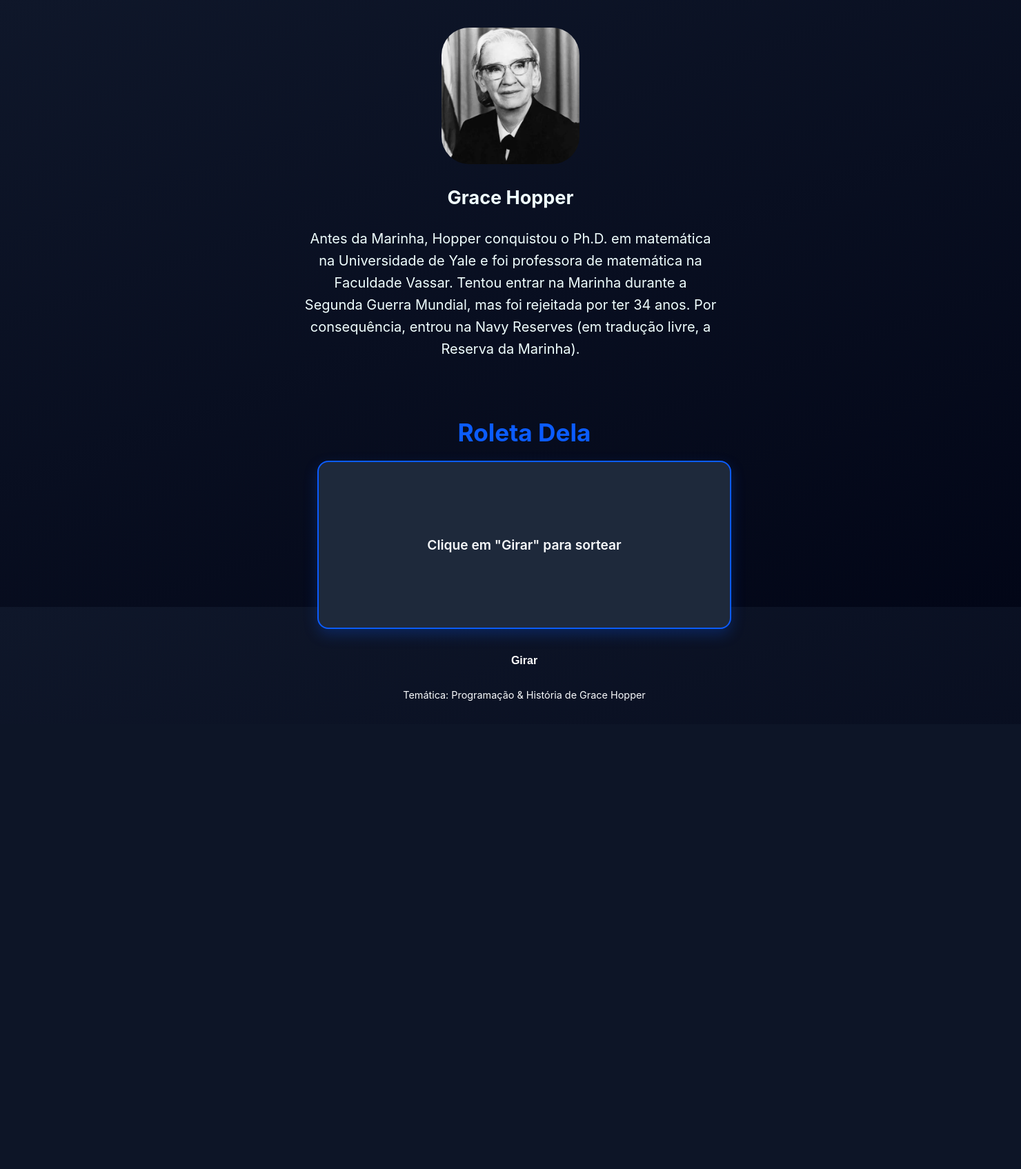
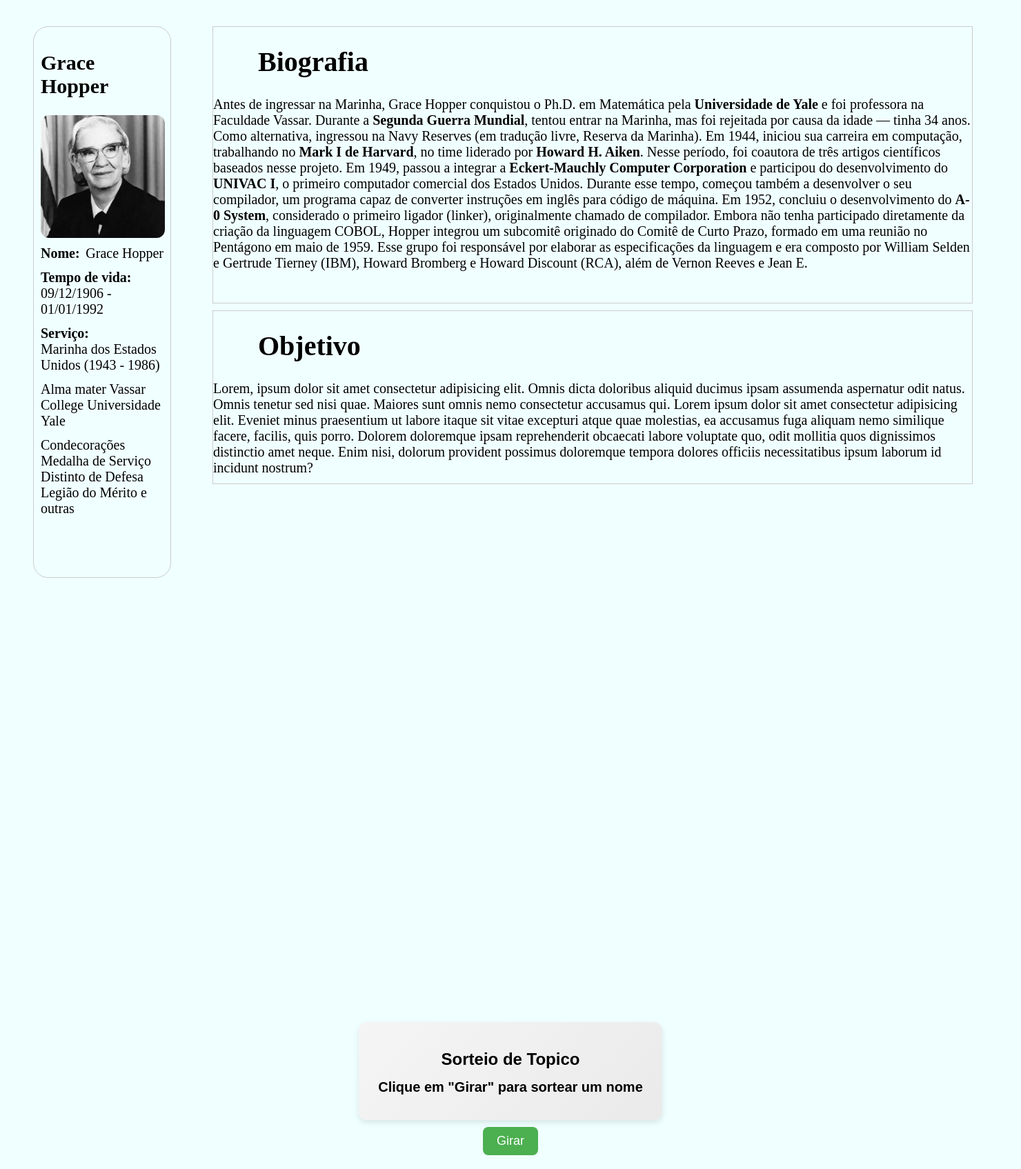
Before and after one commit to SRicardom/Apresentacao-Grace-Hopper, a FastAPI app: page / in a window 1480 px wide. Shown: the whole page at 69% size. Before the commit the page ends 1017 px from the top, so only its background shows below. Run offline with FastAPI, Linux system fonts and the light colour scheme.

Commit message:
morra pedro

```diff
--- a/main.py
+++ b/main.py
@@ -4,6 +4,7 @@ from fastapi.templating import Jinja2Templates
 from fastapi.staticfiles import StaticFiles
 import random
 
+topicos = ["Topico1", "Topico2", "Topico3","Topico4","Topico5"]
 
 app = FastAPI()
 
@@ -14,11 +15,14 @@ template = Jinja2Templates(directory="templates")
 @app.get("/", response_class=HTMLResponse)
 def home(request: Request):
 
-    def randomizar_topico():
-        pass
-
-
     return template.TemplateResponse(
-        "introducao.html",
+        "home.html",
         {"request": request, "nome": "Maurino"}
     )
+
+@app.get("/topicos")
+def get_topico():
+
+    topico = random.choice(topicos)
+
+    return {"topico": topico}
--- a/static/css/style.css
+++ b/static/css/style.css
@@ -1,96 +1,170 @@
-body {
-    margin: 0;
-    height: 100vh;
-    display: flex;
-    align-items: center;
-    flex-direction: column;
-    justify-content: flex-start;
-    background: linear-gradient(160deg, #0f172a, #020617);
-    font-family: 'Inter', system-ui, sans-serif;
-    color: #f8fafc;
-    padding: 40px 20px;
+body{
+    background-color: azure;
+}
+ul{
+    list-style: none;
+}
+.informacao{
+    position: relative;
+    width: 200px;
+    height: 800px;
+    border: 1px solid #ccc;
+    font-size: clamp(12px, 2vw, 20px);
+    overflow-wrap: break-word;
+    left: 40px;
+    top: 30px;
+    padding: 10px;
+    box-sizing: border-box;
+    border-radius: 22px;
 }
 
-.container {
-    text-align: center;
-    max-width: 700px;
-    width: 100%;
-    padding: 20px;
+.informacao ul {
+    list-style: none;
+    padding: 0;
+    margin: 0;
 }
 
-h1 {
-    font-size: 2.2rem;
-    margin-bottom: 20px;
-    color: #0b5cff;
+.informacao li {
+    display: flex;                /* organiza campo e valor lado a lado */
+    justify-content: space-between; /* campo à esquerda, valor à direita */
+    padding: 6px 0;
 }
 
-.biografia {
-    text-align: center;
-    /* centraliza a imagem dentro do container */
-    text-align: center;
-    margin-bottom: 40px;
 
+.biografia{
+    width: 1100px;
+    height: 400px;
+    border: 1px solid #ccc;
+    font-size: clamp(12px, 2vw, 20px);
+    overflow-wrap: break-word;
+    position: relative;
+    top:-770px;
+    left: 300px;
 }
 
-#foto-grace {
-    border-radius: 40px;
-    width: 120px;
-    text-align: center;
+.titulo{
+   position: relative;
+   left: 65px;
 }
 
-.texto {
-    color: azure;
-    font-size: 18px;
-    max-width: 600px;
-    margin: 20px auto;
-    line-height: 1.6;
-    text-align: center;
+
+.objetivo{
+    width: 1100px;
+    height: 250px;
+    border: 1px solid #ccc;
+    font-size: clamp(12px, 2vw, 20px);
+    overflow-wrap: break-word;
+    position: relative;
+    top: -760px;
+    left: 300px;
 }
 
-#foto-grace {
-    margin: auto;
-    border-radius: 40px;
-    width: 200px;
+.sorteio {
+    width: 90%;
+    max-width: 400px;
+    margin: 20px auto 10px auto; /* margem inferior menor */
+    padding: 20px;
+    border-radius: 12px;
+    background: linear-gradient(135deg, #f5f5f5, #eaeaea);
+    box-shadow: 0 4px 10px rgba(0,0,0,0.1);
+    text-align: center;
+    font-family: Arial, sans-serif;
 }
 
-#texto-grace {
-    font-size: 20px;
-    margin-bottom: 40px;
+.sorteio h2 {
+    margin-bottom: 10px;
+    font-size: clamp(16px, 2vw, 24px);
 }
 
-.Roleta-box {
-    background: #1e293b;
-    border: 2px solid #0b5cff;
-    border-radius: 16px;
-    padding: 30px;
-    min-height: 180px;
-    display: flex;
-    align-items: center;
-    justify-content: center;
-    font-size: 1.2rem;
-    font-weight: 600;
-    box-shadow: 0 8px 20px rgba(11, 92, 255, 0.25);
-    margin-bottom: 25px;
+#nome-aleatorio {
+    margin: 15px 0;
+    font-size: clamp(14px, 1.5vw, 20px);
+    font-weight: bold;
+    min-height: 24px; /* evita pular o layout */
 }
 
-.btn {
+.botao-container {
+    text-align: center; /* centraliza o botão fora da roleta */
+    margin-bottom: 20px;
+}
+
+#botao-sorteio {
+    padding: 10px 20px;
+    font-size: clamp(14px, 1.5vw, 18px);
+    border: none;
+    border-radius: 8px;
+    background-color: #4CAF50;
+    color: white;
+    cursor: pointer;
+}
+
+#botao-sorteio:hover {
+    background-color: #45a049;
+}
+
+#nome-aleatorio {
+    margin: 15px 0;
+    font-size: clamp(14px, 1.5vw, 20px);
+    font-weight: bold;
+    min-height: 24px; /* evita pular o layout ao carregar o nome */
+}
+
+#botao-sorteio {
+    padding: 10px 20px;
+    font-size: clamp(14px, 1.5vw, 18px);
+    border: none;
+    border-radius: 8px;
+    background-color: #4CAF50;
+    color: white;
+    cursor: pointer;
+}
+
+#botao-sorteio:hover {
+    background-color: #45a049;
+}
+
+
+
+#foto-grace{
+    width: 180px;
+    border-radius: 12px;
+}
+
+#tempo {
+    display: flex;
+    flex-direction: column;
+    align-items: flex-start;
+    padding: 6px 0;
+}
+
+#tempo span {
+    margin-top: 2px;
+    font-weight: normal;
+}
+
+#servico{
+    display: flex;
+    flex-direction: column;
+    align-items: flex-start;
+    padding: 6px 0;
+}
+
+#servico span{
+    margin-top: 2px;
+    font-weight: normal;
+}
+
+#botao{
     padding: 12px 22px;
     border-radius: 12px;
     border: none;
-    background: var(--accent);
-    color: #fff;
+    background: #0b5cff;
     font-size: 1rem;
     font-weight: 700;
     cursor: pointer;
     transition: 0.3s;
 }
 
-.btn:hover {
-    background: #2563eb;
+#botao:hover {
+    background: #0051ff;
 }
-
-footer {
-    margin-top: 20px;
-    font-size: 0.9rem;
-    color: var(--muted);
-}
--- /dev/null
+++ b/templates/home.html
@@ -0,0 +1,89 @@
+<!DOCTYPE html>
+<html lang="PT-br">
+
+<head>
+    <meta charset="UTF-8">
+    <meta name="viewport" content="width=device-width, initial-scale=1.0">
+    <title>FARPA</title>
+    <link rel="stylesheet" type="text/css" href="../static/css/style.css">
+</head>
+
+<body>
+
+    <div class="informacao">
+
+        <h2>Grace Hopper</h2>
+        <img id="foto-grace" src="../static/images/graceWhooper.png" alt="imagem de graceWhooper">
+        <ul>
+            <li><strong>Nome:</strong> Grace Hopper</li>
+            <li id="tempo"><strong>Tempo de vida:</strong> 09/12/1906 - 01/01/1992</li>
+            <li id="servico"><strong>Serviço:</strong> Marinha dos Estados Unidos (1943 - 1986)</li>
+            <li>Alma mater Vassar College
+                Universidade Yale</li>
+            <li>Condecorações Medalha de Serviço Distinto de Defesa
+                Legião do Mérito
+                e outras</li>
+        </ul>
+    </div>
+
+    <div class="biografia">
+        <h1 id="titulo-biografia" class="titulo">Biografia</h1>
+        <p id="texto">
+            Antes de ingressar na Marinha, Grace Hopper conquistou o Ph.D. em Matemática pela <strong>Universidade de
+                Yale</strong> e foi professora na Faculdade Vassar. Durante a <strong>Segunda Guerra Mundial</strong>,
+            tentou entrar na Marinha, mas foi rejeitada por causa da idade — tinha 34 anos. Como alternativa, ingressou
+            na Navy Reserves (em tradução livre, Reserva da Marinha). Em 1944, iniciou sua carreira em computação,
+            trabalhando no <strong>Mark I de Harvard</strong>, no time liderado por <strong>Howard H. Aiken</strong>.
+            Nesse período, foi coautora de três artigos científicos baseados nesse projeto. Em 1949, passou a integrar a
+            <strong>Eckert-Mauchly Computer Corporation</strong> e participou do desenvolvimento do <strong>UNIVAC
+                I</strong>, o primeiro computador comercial dos Estados Unidos. Durante esse tempo, começou também a
+            desenvolver o seu compilador, um programa capaz de converter instruções em inglês para código de máquina. Em
+            1952, concluiu o desenvolvimento do <strong>A-0 System</strong>, considerado o primeiro ligador (linker),
+            originalmente chamado de compilador. Embora não tenha participado diretamente da criação da linguagem COBOL,
+            Hopper integrou um subcomitê originado do Comitê de Curto Prazo, formado em uma reunião no Pentágono em maio
+            de 1959. Esse grupo foi responsável por elaborar as especificações da linguagem e era composto por William
+            Selden e Gertrude Tierney (IBM), Howard Bromberg e Howard Discount (RCA), além de Vernon Reeves e Jean E.
+        </p>
+    </div>
+
+    <div class="objetivo">
+        <h1 class="titulo">Objetivo</h1>
+        Lorem, ipsum dolor sit amet consectetur adipisicing elit. Omnis dicta doloribus aliquid ducimus ipsam assumenda
+        aspernatur odit natus. Omnis tenetur sed nisi quae. Maiores sunt omnis nemo consectetur accusamus qui. Lorem
+        ipsum dolor sit amet consectetur adipisicing elit. Eveniet minus praesentium ut labore itaque sit vitae
+        excepturi atque quae molestias, ea accusamus fuga aliquam nemo similique facere, facilis, quis porro.
+        Dolorem doloremque ipsam reprehenderit obcaecati labore voluptate quo, odit mollitia quos dignissimos distinctio
+        amet neque. Enim nisi, dolorum provident possimus doloremque tempora dolores officiis necessitatibus ipsum
+        laborum id incidunt nostrum?
+    </div>
+
+    <div class="sorteio">
+    <h2>Sorteio de Topico</h2>
+    <p id="nome-aleatorio">Clique em "Girar" para sortear um nome</p>
+</div>
+
+<div class="botao-container">
+    <button id="botao-sorteio">Girar</button>
+</div>
+
+<script>
+document.getElementById("botao-sorteio").addEventListener("click", async () => {
+    const nomeDisplay = document.getElementById("nome-aleatorio");
+
+    try {
+        // Substitua pela URL real da sua API
+        const response = await fetch("http://127.0.0.1:8000/topicos");
+        if (!response.ok) throw new Error("Erro na requisição");
+
+        const data = await response.json();
+        nomeDisplay.textContent = data.topico || "Nenhum nome encontrado";
+    } catch (error) {
+        console.error(error);
+        nomeDisplay.textContent = "Erro ao buscar nome";
+    }
+});
+</script>
+
+</body>
+
+</html>
--- a/templates/introducao.html
+++ /dev/null
@@ -1,36 +0,0 @@
-<!DOCTYPE html>
-<html lang="en">
-
-<head>
-    <meta charset="UTF-8">
-    <meta name="viewport" content="width=device-width, initial-scale=1.0">
-    <title>FARPA</title>
-    <link rel="stylesheet" type="text/css" href="../static/css/style.css">
-</head>
-
-<body>
-    <div class="biografia">
-        <img id="foto-grace" id="foto-grace" src="./static/images/graceWhooper.png" alt="imagem de graceWhooper">
-        <div class="texto">
-            <h2>Grace Hopper</h2>
-            <p id="texto-grace">
-                Antes da Marinha, Hopper conquistou o Ph.D. em matemática na Universidade de Yale e foi professora de
-                matemática na Faculdade Vassar.
-                Tentou entrar na Marinha durante a Segunda Guerra Mundial, mas foi rejeitada por ter 34 anos. Por
-                consequência, entrou na Navy Reserves (em tradução livre, a Reserva da Marinha).
-            </p>
-        </div>
-        <div class="container">
-            <h1>Roleta Dela</h1>
-            <div class="Roleta-box">Clique em "Girar" para sortear
-            </div>
-            <button class="btn" onclick="girarRoleta()">Girar</button>
-            <footer>
-                <p>Temática: Programação & História de Grace Hopper</p>
-            </footer>
-        </div>
-
-    </div>
-</body>
-
-</html>
```
Also changed, not shown: templates/cobol.html (deleted), 1 other file.
